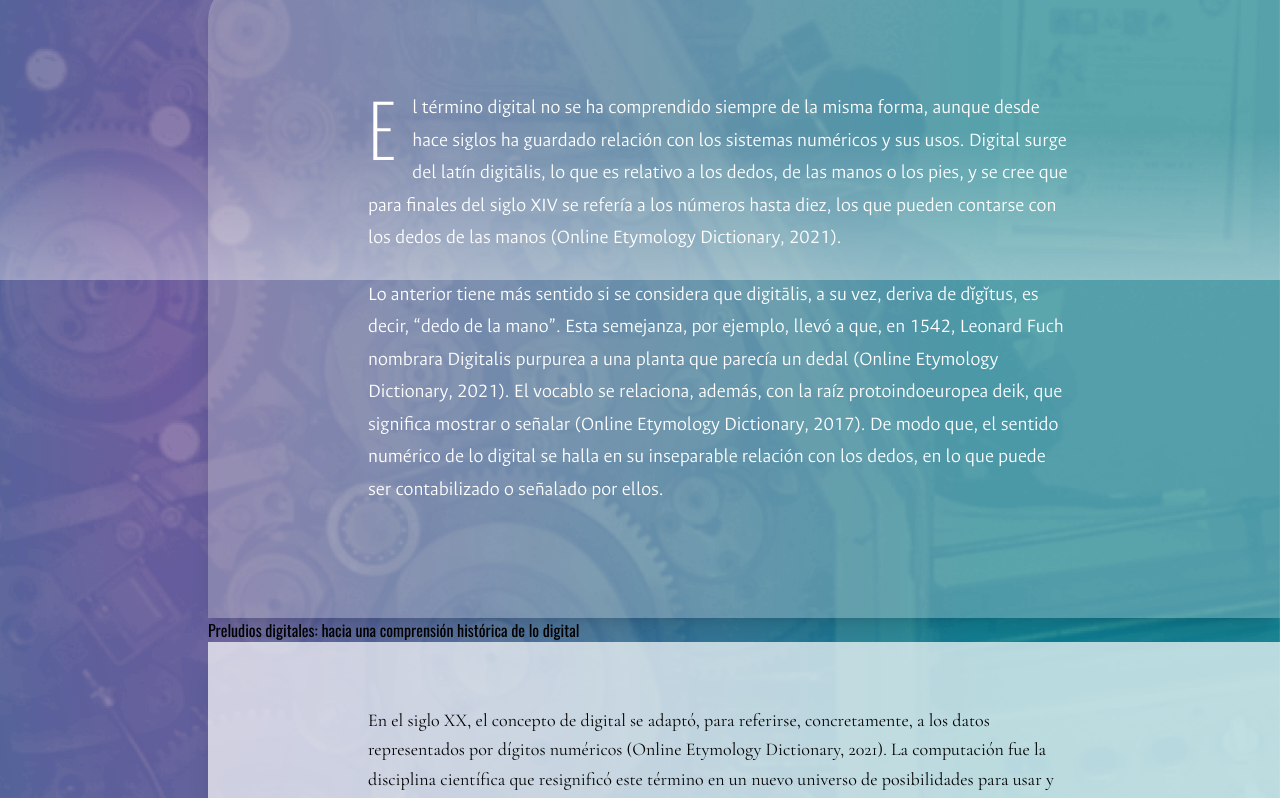
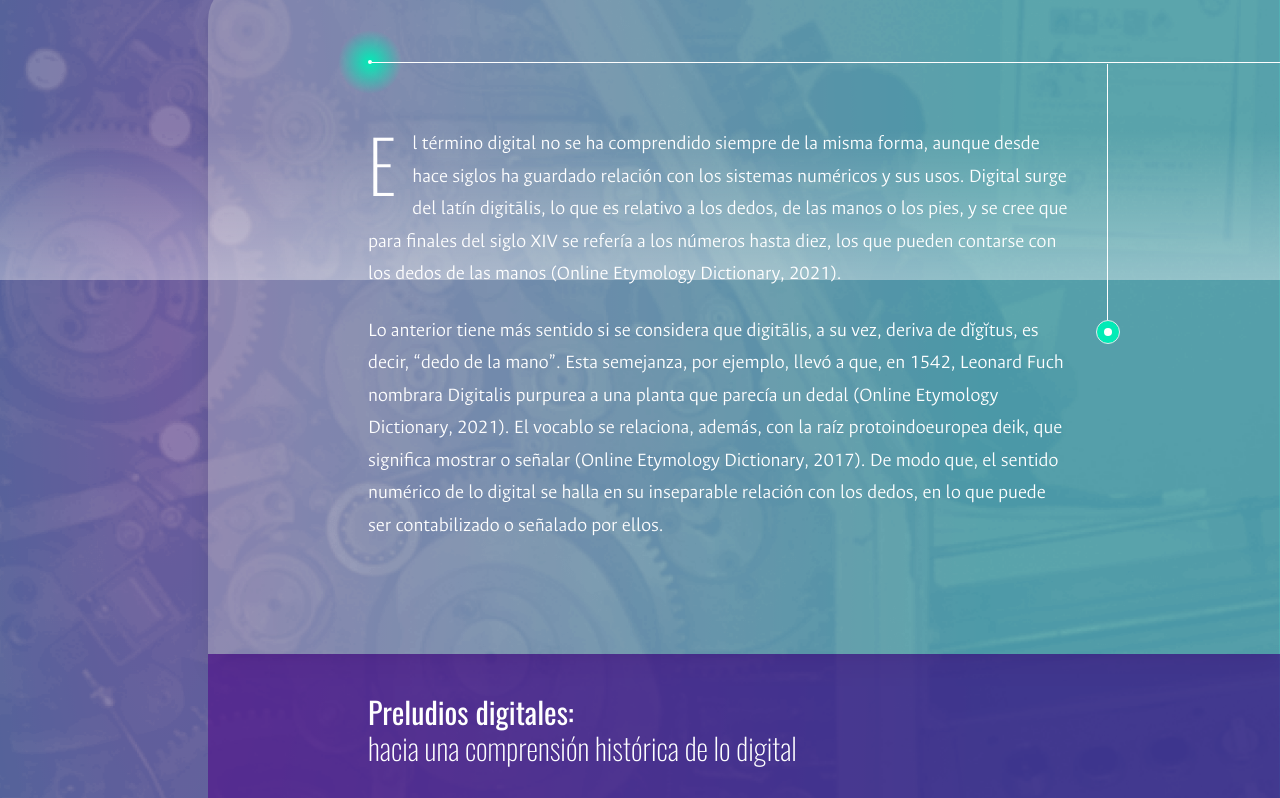
Before and after one commit to aecheverryb10/bit-a-bit, a Next.js app: page /ascendencias-digitales in a window 1280 px wide. Shown: the part 520-1318 px from the top of the page. Built offline with nearby package versions, Linux system fonts and the light colour scheme.

Commit message:
mas estilos

```diff
--- a/src/components/Elements.js
+++ b/src/components/Elements.js
@@ -7,8 +7,25 @@ const ParrafoInicial = (props) => {
   const { children } = props;
   return (
     <MainSection>
-      <div className='bg-grey-light bg-opacity-30 py-28 pl-40 pr-16 rounded-tl-[40px] 2xl:rounded-tr-[40px] shadow-xl'>
-        <div className='max-w-[700px] text-white font-ancizar text-xl leading-relaxed'>{children}</div>
+      <div className='bg-grey-light bg-opacity-30 pl-40 pt-20 pb-28 rounded-tl-[40px] 2xl:rounded-tr-[40px] shadow-xl'>
+        <div className='relative flex items-center mb-16 '>
+          <div
+            className='w-16 h-16 rounded-full left-[-30px] absolute'
+            style={{ background: `radial-gradient(50% 50% at 50% 50%, #02EBB6 0%, rgba(8, 28, 89, 0) 100%)` }}
+          />
+          <div className='flex items-center relative z-10 w-full'>
+            <span className='w-1 h-1 rounded-full bg-white' />
+            <div className='border-white border-t grow w-full' />
+          </div>
+          <div className='absolute right-40 top-1'>
+            <span className='block h-64 border-r border-white mr-3'></span>
+            <span className='w-6 h-6 rounded-full bg-green-light border block' />
+            <span className='w-2 h-2 rounded-full bg-white block -mt-4 ml-2' />
+          </div>
+        </div>
+        <div className='pr-16'>
+          <div className='max-w-[700px] text-white font-ancizar text-xl leading-relaxed'>{children}</div>
+        </div>
       </div>
     </MainSection>
   );
--- a/src/components/Menu.js
+++ b/src/components/Menu.js
@@ -74,7 +74,7 @@ const Menu = () => {
           Cerrar
         </button>
       </div>
-      <div className='bg-purple-base bg-opacity-50 text-white pt-3 pb-5  rounded-br-[15px] shadow-lg lg:pl-80'>
+      <div className='bg-purple-base bg-opacity-70 text-white pt-3 pb-5  rounded-br-[15px] shadow-lg lg:pl-80'>
         <p className='font-extralight text-xl'>Ascendencias digitales: perspectivas globales y el caso colombiano</p>
       </div>
     </div>
--- a/src/pages/ascendencias-digitales.js
+++ b/src/pages/ascendencias-digitales.js
@@ -41,7 +41,12 @@ export default function AscendenciasDigitales() {
           </p>
         </ParrafoInicial>
         <MainSection>
-          <h3>Preludios digitales: hacia una comprensión histórica de lo digital</h3>
+          <div className='bg-purple-base bg-opacity-70 text-white'>
+            <h3 className='pl-40 py-10 font-normal text-3xl'>
+              Preludios digitales:{' '}
+              <span className='block font-extralight'>hacia una comprensión histórica de lo digital</span>
+            </h3>
+          </div>
         </MainSection>
         <BloqueTexto>
           <p>
```
